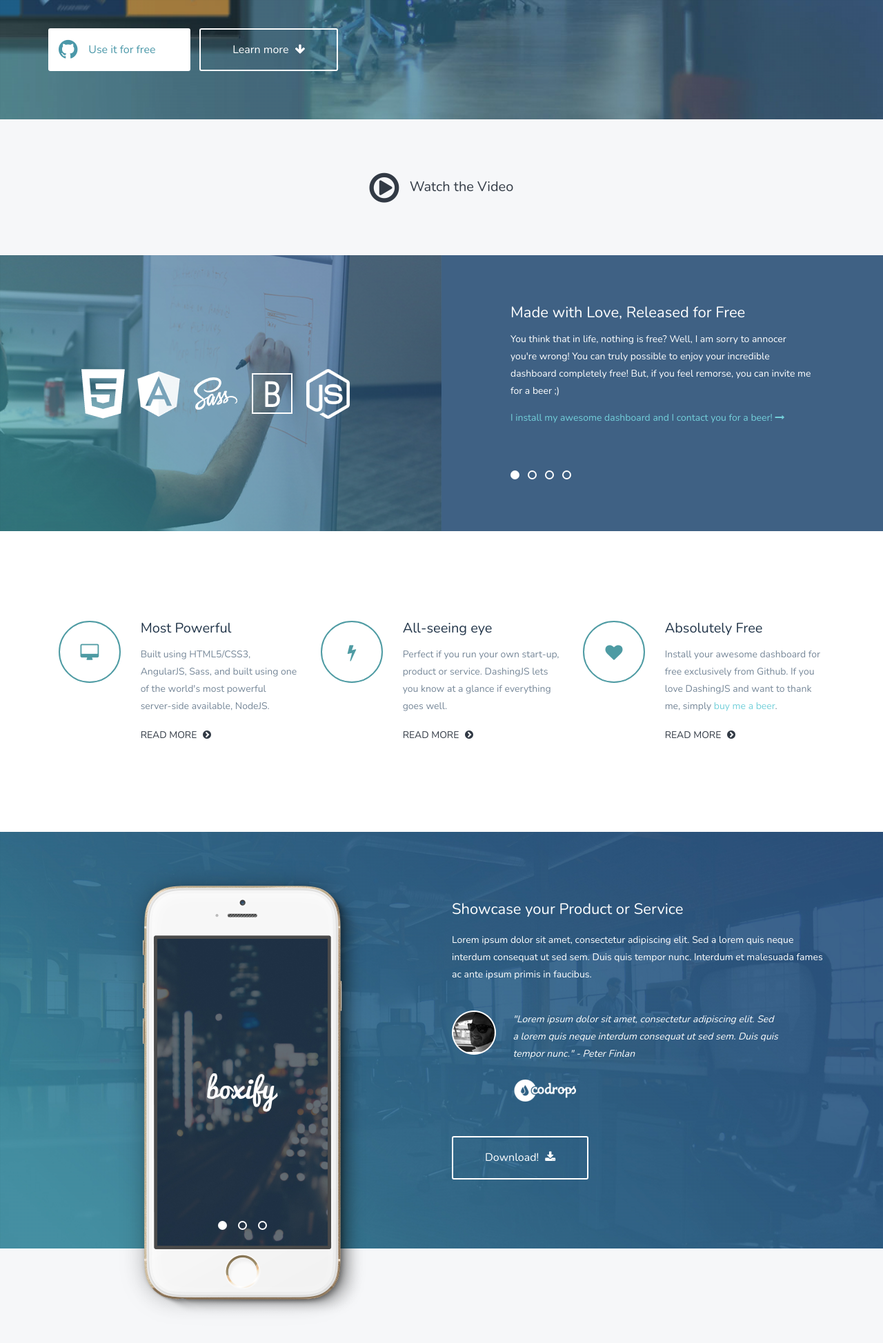
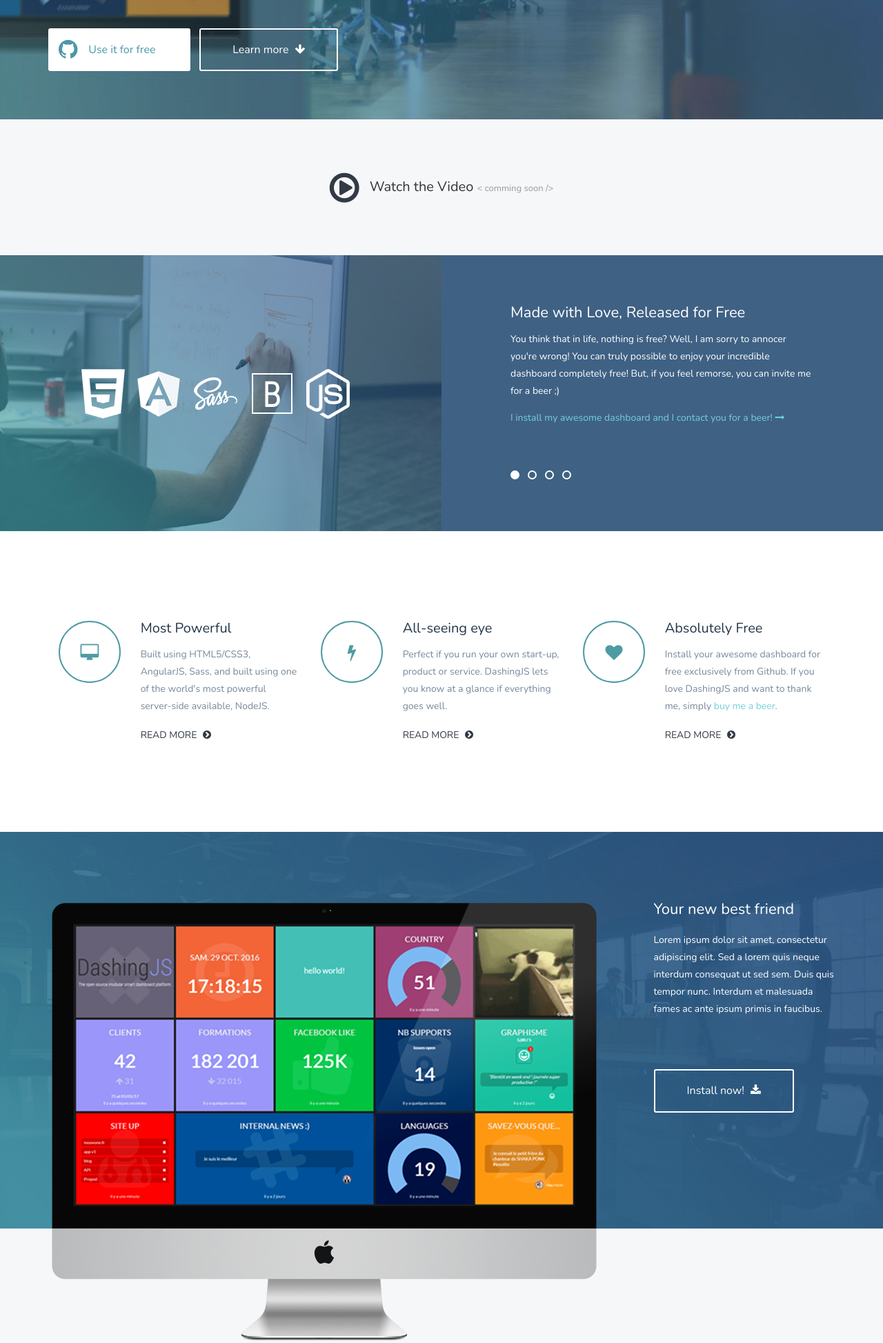
Before and after one commit to MikhaelGerbet/dashingJs, a PHP site: page / in a window 1280 px wide. Shown: the part 692-2639 px from the top of the page at 69% size. Run offline with PHP 8.4, Linux system fonts and the light colour scheme; some libraries are stand-ins or nearby versions.

Commit message:
add presentation

```diff
--- a/css/styles.css
+++ b/css/styles.css
@@ -791,11 +791,10 @@ Showcase
 }
 .device {
     position: absolute;
-    top: -60px;
-    left: 20%;
-    min-height: 676px;
-    width: 359px;
-    background: url('../img/iphone-skeleton.png') no-repeat center center;
+    top: -4px;
+    min-height: 670px;
+    width: 800px;
+    background: url('../img/imac.png') no-repeat center center;
 }
 .device-content {
     position: absolute;
@@ -803,7 +802,7 @@ Showcase
     left: 56px;
     width: 247px;
     height: 445px;
-    background: rgba(0, 0, 0, 0.3);
+    §§background: rgba(0, 0, 0, 0.3);
 }
 .device-content img {
     width: 247px;
@@ -812,7 +811,7 @@ Showcase
 .showcase-wrap {
     position: relative;
     padding: 100px 0;
-    min-height: 600px;
+    min-height: 575px;
 }
 .showcase-slider ul {
     margin: 0;
--- a/index.html
+++ b/index.html
@@ -71,7 +71,12 @@
     <div class="container">
         <div class="row">
             <div class="col-md-12 text-center">
-                <h1><a href="http://www.youtube.com/embed/9No-FiEInLA?autoplay=1&wmode=opaque&fs=1" class="youtube-media"><i class="fa fa-play-circle-o"></i> Watch the Video</a></h1>
+                <h1>
+                    <!--<a href="http://www.youtube.com/embed/9No-FiEInLA?autoplay=1&wmode=opaque&fs=1" class="youtube-media">-->
+                        <i class="fa fa-play-circle-o"></i> Watch the Video
+                    <small>< comming soon /></small>
+                    <!--</a>-->
+                </h1>
             </div>
         </div>
     </div>
@@ -165,36 +170,16 @@
         <div class="texture-overlay"></div>
         <div class="container">
             <div class="row">
-                <div class="col-md-6">
+                <div class="col-md-9">
                     <div class="device wp3">
-                        <div class="device-content">
-                            <div class="showcase-slider">
-                                <ul class="slides" id="showcaseSlider">
-                                    <li>
-                                        <img src="img/screen1.jpg" alt="Device Content Image">
-                                    </li>
-                                    <li>
-                                        <img src="img/screen2.jpg" alt="Device Content Image">
-                                    </li>
-                                    <li>
-                                        <img src="img/screen3.jpg" alt="Device Content Image">
-                                    </li>
-                                </ul>
-                            </div>
-                        </div>
+
                     </div>
                 </div>
-                <div class="col-md-6">
-                    <h1>Showcase your Product or Service</h1>
+                <div class="col-md-3">
+                    <h1>Your new best friend</h1>
                     <p>Lorem ipsum dolor sit amet, consectetur adipiscing elit. Sed a lorem quis neque interdum consequat ut sed sem. Duis quis tempor nunc. Interdum et malesuada fames ac ante ipsum primis in faucibus.</p>
-                    <blockquote class="team-quote">
-                        <div class="avatar"><img src="img/avatar.png" alt="User Avatar"></div>
-                        <p>"Lorem ipsum dolor sit amet, consectetur adipiscing elit. Sed a lorem quis neque interdum consequat ut sed sem. Duis quis tempor nunc." - Peter Finlan</p>
-                        <div class="logo-quote">
-                            <a href="http://tympanus.net/codrops/"><img src="img/codrops-logo.png" alt="Codrops Logo"></a>
-                        </div>
-                    </blockquote>
-                    <a href="http://tympanus.net/codrops/?p=22554" class="download-btn">Download! <i class="fa fa-download"></i></a>
+
+                    <a href="https://github.com/MikhaelGerbet/dashingJs" class="download-btn">Install now! <i class="fa fa-download"></i></a>
                 </div>
             </div>
         </div>
```
Also changed, not shown: img/imac.png (added), 1 other file.
